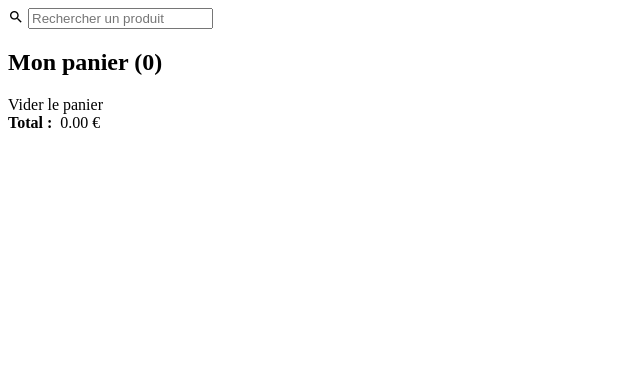
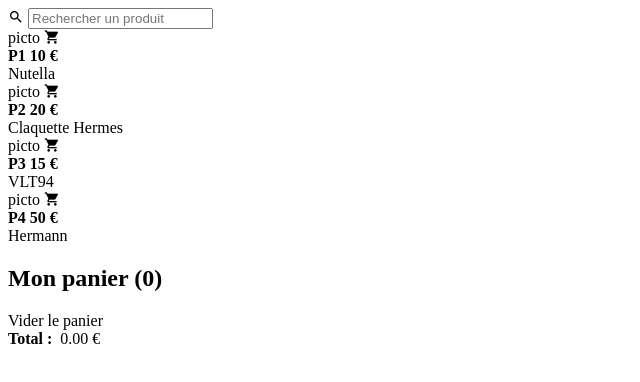
Before and after one commit to CaretteRobin/mini-site-e-commerce, a website with bundled scripts: page index.html in a window 1280 px wide. Shown: the whole page, without its empty margins (0-640 px from the left). Built offline with nearby package versions, Linux system fonts and the light colour scheme.

Commit message:
Correction des bugs pour faire fonctionner l'appli

```diff
--- a/modules/app.js
+++ b/modules/app.js
@@ -3,8 +3,7 @@
 
 function init() {
   const products = tableauProduits;
-
   buildProductsList(products);
 }
 
-init();
+export { init };
--- a/modules/products.js
+++ b/modules/products.js
@@ -1,14 +1,14 @@
 export class Product {
-    constrcutor(ref, price, description){
-        this.ref=ref;
-        this.price=price;
-        this.description=description;
+    constructor(ref, price, description) {
+        this.ref = ref;
+        this.price = price;
+        this.description = description;
     }
 }
 
 export const tableauProduits = [
-    new Product(P1, 10, "Nutella"),
-    new Product(P2, 20, "Claquette Hermes"),
-    new Product(P3, 15, "VLT94"),
-    new Product(P4, 50, "Hermann")
+    new Product('P1', 10, "Nutella"),
+    new Product('P2', 20, "Claquette Hermes"),
+    new Product('P3', 15, "VLT94"),
+    new Product('P4', 50, "Hermann")
 ];
```
Also changed, not shown: index.html (+1 -2 lines).
